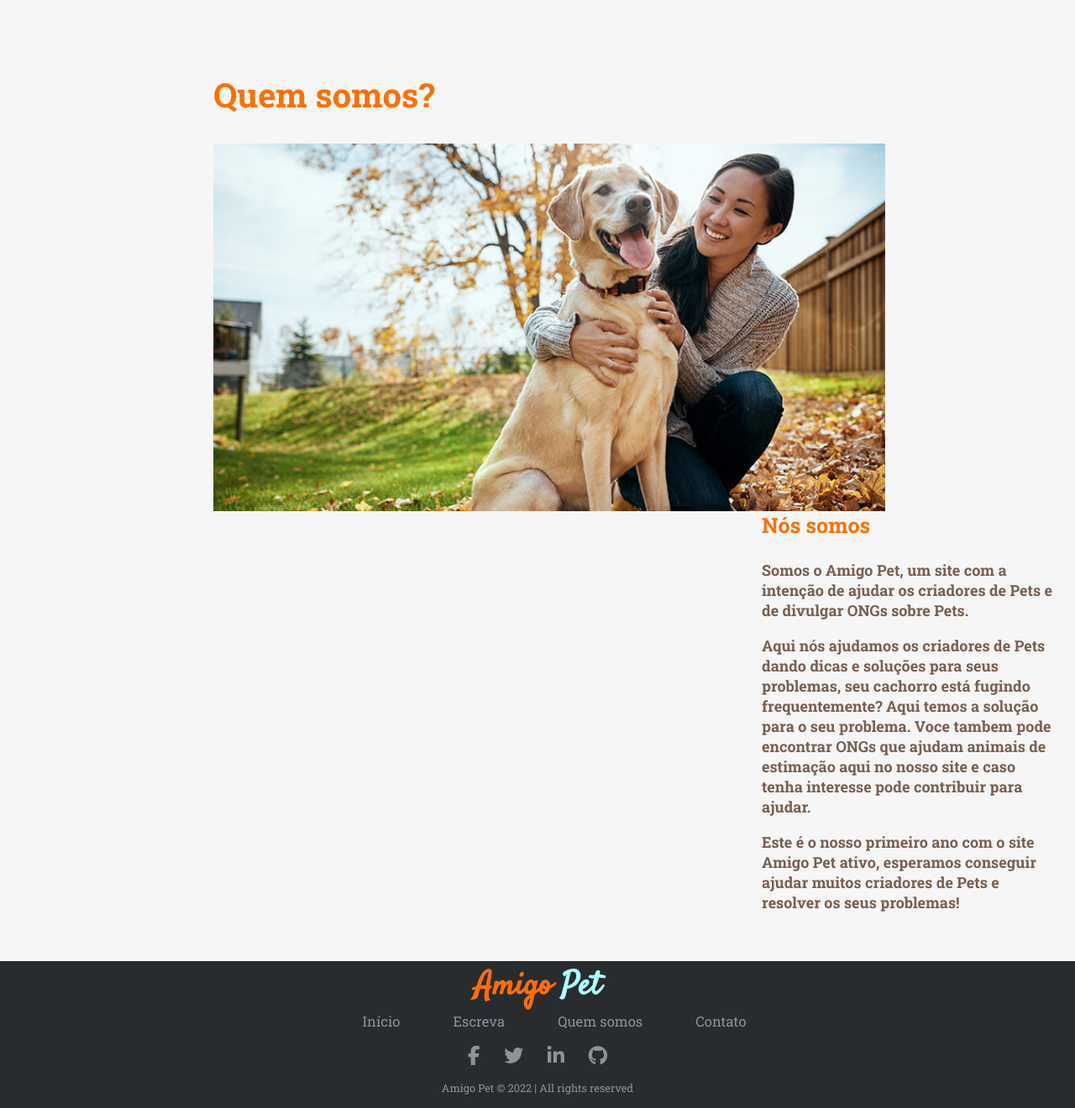
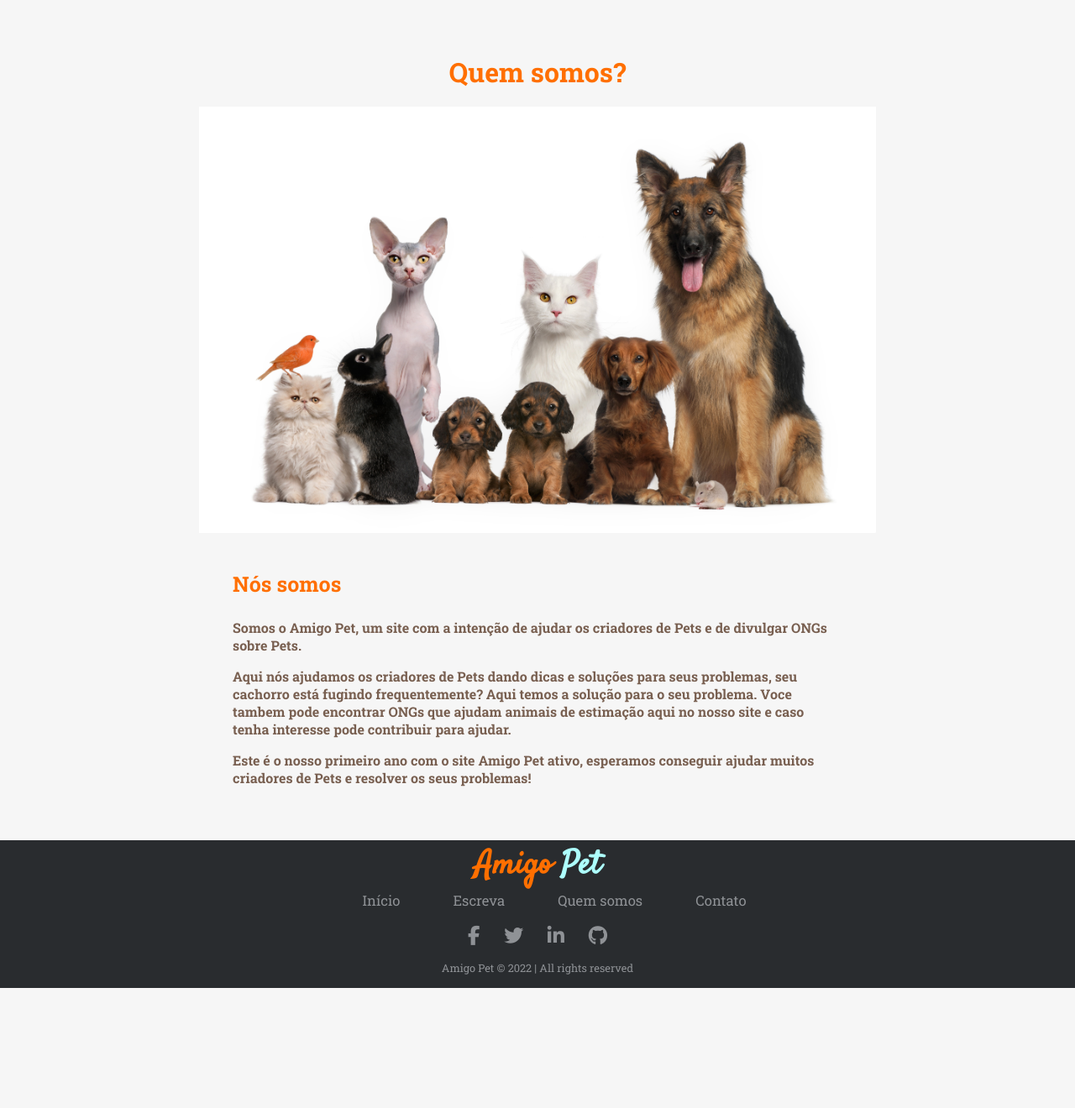
Before and after one commit to ICEI-PUC-Minas-PMV-ADS/pmv-ads-2022-2-e1-proj-web-t8-portal-pets, a PHP site: page /site/quem-somos.html in a window 1280 px wide. Shown: the part 66-1386 px from the top of the page at 84% size. After the commit the page ends 1243 px from the top, so only its background shows below. Run offline with PHP 8.4, Linux system fonts and the light colour scheme; some libraries are stand-ins or nearby versions; some web fonts are replaced.

Commit message:
ajuste da pagina quem somos

```diff
--- a/src/css/stylequemsomos.css
+++ b/src/css/stylequemsomos.css
@@ -1,4 +1,3 @@
-
 * {
     box-sizing: border-box;
 }
@@ -113,277 +112,39 @@ header .menu-toggle {
     color: orange;
 }
 
-/* POST SLIDER */
-.post-slider {
-    position: relative;
+/* CONTENT */
+.content {
+    width: 90%;
+    margin: 5%;
 }
 
-.post-slider .slider-title {
-    text-align: center;
-    margin: 30px auto;
+.content .main-content {
+    width: 70%;
+    margin: auto;
 }
 
-.post-slider .next {
-    position: absolute;
-    top: 50%;
-    right: 30px;
-    font-size: 2em;
-    color: #ff6f00;
-    cursor: pointer;
+.content .main-content .title {
+    text-align: center;
+    margin-bottom: 20px;
 }
 
-.post-slider .prev {
-    position: absolute;
-    top: 50%;
-    left: 30px;
-    font-size: 2em;
-    color: #ff6f00;
-    cursor: pointer;
+.content .main-content img {
+    width: 100%;
+    height: 20%;
 }
 
-.post-slider .post-wrapper {
-    width: 84%;
-    height: 350px;
-    margin: 0px auto;
-    overflow: hidden;
-    padding: 10px 0px 10px 0px;
+.content .main-content .content{
+    margin-bottom: 30px;
 }
 
-.post-slider .post-wrapper .post {
-    height: 330px;
-    width: 300px;
-    margin: 0px 10px;
-    display: inline-block;
-    background: white;
-    border-radius: 5px;
-    box-shadow: 1rem 1rem 1rem -1rem #a0a0a033;
-}
-
-.post-slider .post-wrapper .post .post-info {
-    height: 130px;
-    padding: 5px 10px;
-    overflow: auto;
-}
-
-.post-slider .post-wrapper .post .post-info .fa-user, .post-slider .post-wrapper .post .post-info .fa-calendar{
-    padding: 10px 0px;
-    font-size: .75em;
+.content .main-content .content p{
     font-weight: bold;
     color: #785f50;
 }
 
-.post-slider .post-wrapper .post .post-info span{
-    font-family: 'Roboto Slab', sans-serif;
-    font-size: 1.2em;
-}
-
-.post-slider .post-wrapper .post .slider-image {
-    width: 100%;
-    height: 200px;
-    border-top-left-radius: 5px;
-    border-top-right-radius: 5px;
-}
-
-/* CONTENT */
-.content {
-    width: 90%;
-    margin: 30px auto 30px;
-}
-
-.content .main-content {
-    width: 70%;
-    float: left;
-}
-
-.content .main-content.post {
-    background: white;
-    padding: 20px 50px;
-    font-size: 1.1em;
-}
-
-.content .main-content.post .post-content {
-    text-align: justify;
-    color: #45342a;
-}
-
-.content .main-content.post .post-title {
-    text-align: center;
-    margin-bottom: 25px;
-}
-
-.content .main-content.post .fa-user, .content .main-content.post .fa-calendar{
-    padding: 10px;
-    margin-top: 20px;
-    font-size: .9em;
-    font-weight: bold;
-    color: #45342a;
-}
-
-.content .main-content.post span{
-    font-family: 'Roboto Slab', sans-serif;
-    font-size: 1.2em;
-}
-
-.content .main-content.post img {
-    width: 100%;
-    height: 450px;
-}
-
-.content .main-content .post .post-preview .preview-text2 {
+.content .main-content .content .first-phrase {
     font-size: 25px;
     color: #ff6f00;
-    margin-top: -1.8vh;
-
-
-}
-.content .main-content .post .post-preview .preview-text {
-    font-size: 18px;
-
-
-
-}
-
-.content .main-content .recent-post-title {
-    margin-top: 7vh;
-    margin-left: 190px;
-    margin-bottom: 4vh;
-    font-size: 40px;
-}
-
-.content .main-content .post {
-    width: 95%;
-    height: 580px;
-    margin-left: 440px;
-    margin-bottom: 3vh;
-    border-radius: 5px;
-    background: #f6f6f6;
-    position: relative;
-}
-
-.content .main-content .post .post-preview .fa-user, .content .main-content .post .post-preview .fa-calendar{
-    padding: 10px 10px;
-    font-size: .7em;
-    font-weight: bold;
-    color: #785f50;
-}
-
-.content .main-content .post .post-preview span{
-    font-family: 'Roboto Slab', sans-serif;
-    font-size: 1.4em;
-}
-
-.content .main-content .post .post-preview p{
-    font-weight: bold;
-    color: #785f50;
-}
-
-.content .main-content .post .read-more {
-    position: absolute;
-    bottom: 10px;
-    right: 10px;
-    border: 2px solid #ff6f00;
-    font-weight: bold;
-    background: transparent;
-    border-radius: 0px;
-    color: #ff6f00 !important;
-}
-
-.content .main-content .post .read-more:hover {
-    background: #ff6f00;
-    color: white !important;
-    transition: .25s;
-}
-
-.content .main-content .post .post-image {
-    margin-left: -250px;
-    max-width:800px;
-    max-height:700px;
-    width: auto;
-    height: auto;
-}
-
-.content .main-content .post .post-preview {
-    width: 50%;
-    float: right;
-    padding: 10px 10px 10px 20px;
-}
-
-/* SIDEBAR */
-
-.content .sibebar {
-    width: 30%;
-    float: left;
-    padding: 88px 10px 0px 10px;
-}
-
-.content .sibebar .section {
-    margin-bottom: 20px;
-    border: 3px solid #d3d3d3;
-    font-weight: bold;
-}
-
-.content .sibebar .section h2{
-    margin-top: 10px;
-    text-align: center;
-    color:  #ff6f00;
-}
-
-.content .sibebar.post {
-    padding: 0px 20px;
-}
-
-.content .sibebar .section.projects ul {
-    margin-bottom: 15px;
-    margin-top: 15px;
-    list-style: none;
-}
-
-.content .sibebar .section.projects ul li {
-    color: #785f50;
-    font-size: 20px;
-    padding: 5px;
-}
-
-.content .sibebar .section.projects ul li a {
-    transition: all .3s;
-}
-
-.content .sibebar .section.projects ul li a:hover {
-    padding-left: 15px;
-    transition: all .3s;
-}
-
-.page-wrapper .sibebar .section.social ul {
-    margin-bottom: 10px;
-    padding-left: 0%;
-    display: flex;
-    flex-direction: row;
-    flex-wrap: wrap;
-    justify-content: center;
-    align-items: center;
-}
-
-.content .sibebar .section.social ul a {
-    padding: 10px;
-}
-
-.content .sibebar.post .section.related {
-    padding-bottom: 15px;
-}
-
-.content .sibebar.post .section.related .post{
-    margin-top: 20px;
-    padding: 0px 20px 0px 20px;
-    color: #785f50;
-    font-size: 20px;
-}
-
-.content .sibebar .section.related .post img{
-    height: 50px;
-    width: 80px;
-    float: left;
-    margin-right: 10px;
-    border-radius: 3px;
 }
 
 /* FOOTER */
--- a/src/site/quem-somos.html
+++ b/src/site/quem-somos.html
@@ -40,38 +40,32 @@
 
     <!-- Page Wrapper -->
     <div class="page-wrapper">
-
-
         <!-- Content -->
         <div class="content clearfix">
             <!-- Main Content -->
             <div class="main-content">
-                <h1 class="recent-post-title">Quem somos?</h1>
+                <h1 class="title">Quem somos?</h1>
+                <img src="/src/img/pets.jpg" alt="" class="post-image">
 
-                <div class="post">
-                    <img src="/src/img/dog-1.png" alt="" class="post-image">
-                    <div class="post-preview">
-                        <p class="preview-text2">
+                <div class="content">
+                        <p class="first-phrase">
                             Nós somos
                         </p>
-                        <p class="preview-text">
+                        <p>
                             Somos o Amigo Pet, um site com a intenção de ajudar os criadores de Pets e de divulgar ONGs sobre Pets.
                         </p>
-                        <p class="preview-text">
+                        <p>
                             Aqui nós ajudamos os criadores de Pets dando dicas e soluções para seus problemas, seu cachorro está fugindo frequentemente? Aqui temos a solução para o seu problema.
                             Voce tambem pode encontrar ONGs que ajudam animais de estimação aqui no nosso site e caso tenha interesse pode contribuir para ajudar.
-
                         </p>
-                        <p class="preview-text">
+                        <p>
                             Este é o nosso primeiro ano com o site Amigo Pet ativo, esperamos conseguir ajudar muitos criadores de Pets e resolver os seus problemas!
                         </p>
 
-                    </div>
                 </div>
 
             </div>
             <!-- // Main Content -->
-
 
         </div>
         <!-- // Content -->
```
Also changed, not shown: src/home.html (+3 -4 lines), src/img/pets.jpg (added).
